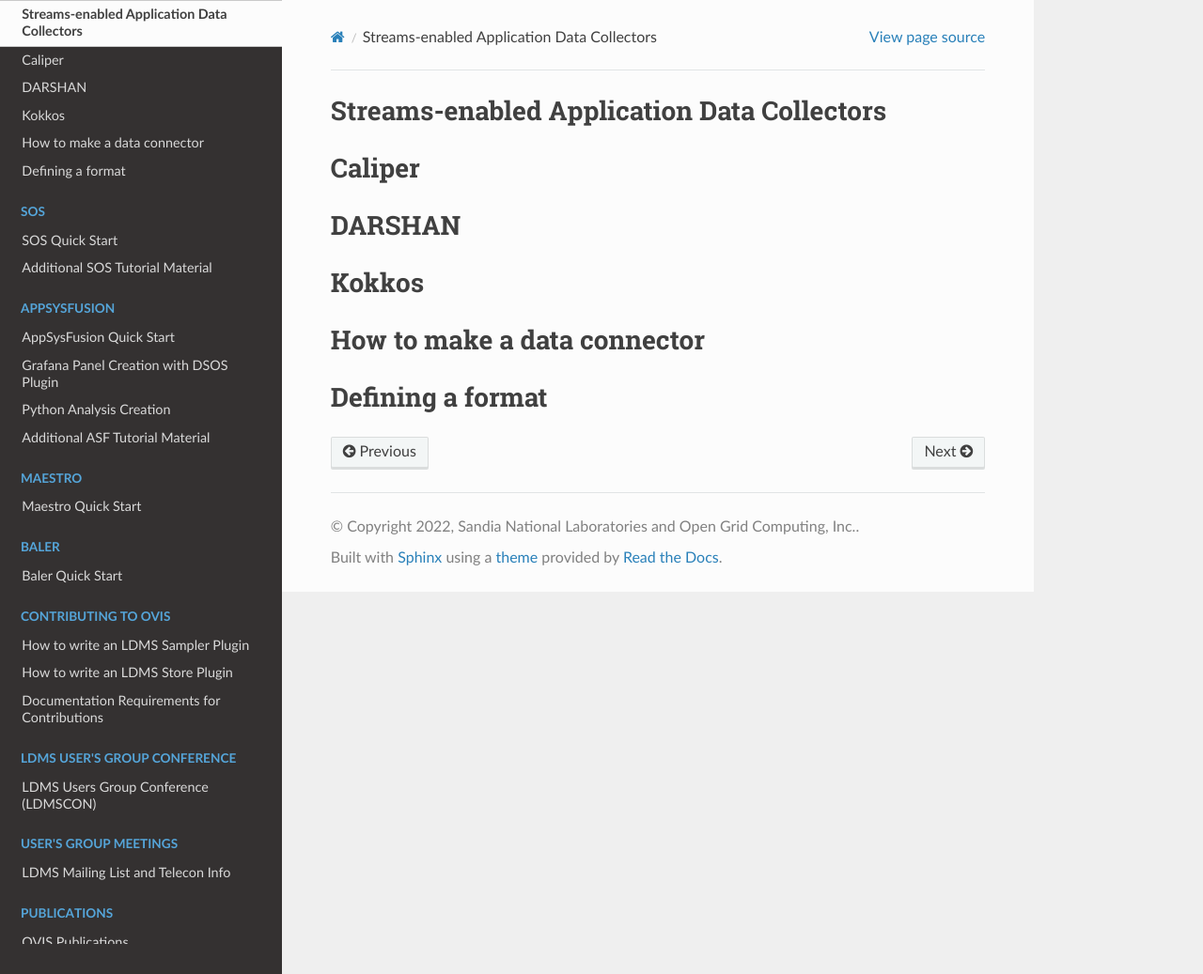
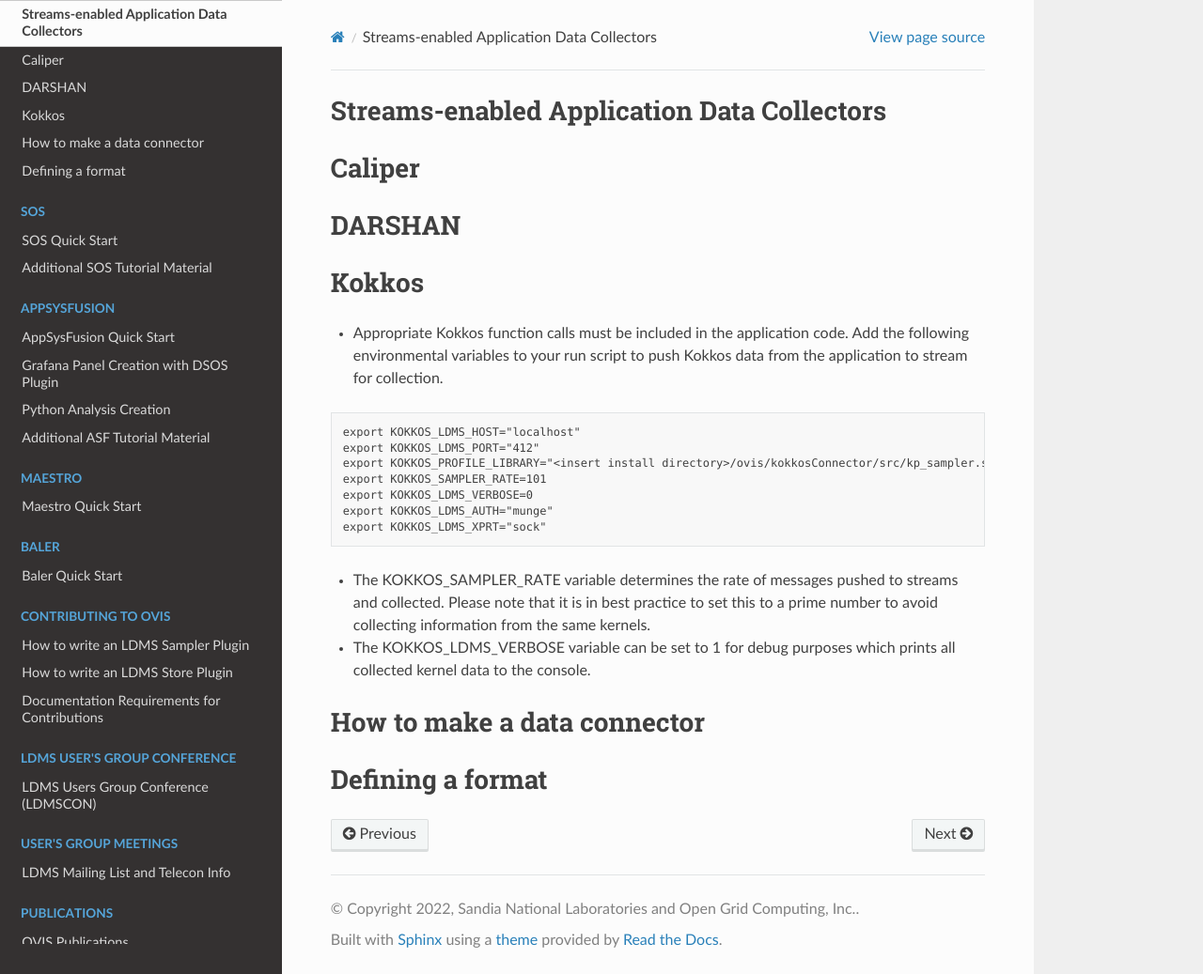
Before and after one commit to ovis-hpc/readthedocs, a Sphinx documentation site: the page built from docs/source/ldms-streams.rst, in a window 1280 px wide and 1037 px high. Shown: the whole window at 94% size. Built offline with Sphinx 7.4.7 and the Read the Docs theme 2.0.0, drawn with Linux system fonts in a browser that asks for light colours; pages that are not in the unit, such as notebooks, are missing from menus.

Commit message:
Update ldms-streams.rst

```diff
--- a/docs/source/ldms-streams.rst
+++ b/docs/source/ldms-streams.rst
@@ -6,6 +6,21 @@
 ********************
 Kokkos
 ********************
+* Appropriate Kokkos function calls must be included in the application code. Add the following environmental variables to your run script to push Kokkos data from the application to stream for collection.
+
+.. code-block:: RST
+
+  export KOKKOS_LDMS_HOST="localhost"
+  export KOKKOS_LDMS_PORT="412"
+  export KOKKOS_PROFILE_LIBRARY="<insert install directory>/ovis/kokkosConnector/src/kp_sampler.so;<insert install directory>/ovis/kokkosConnector/src/kp_kernel_ldms.so"
+  export KOKKOS_SAMPLER_RATE=101
+  export KOKKOS_LDMS_VERBOSE=0
+  export KOKKOS_LDMS_AUTH="munge"
+  export KOKKOS_LDMS_XPRT="sock"
+
+* The KOKKOS_SAMPLER_RATE variable determines the rate of messages pushed to streams and collected. Please note that it is in best practice to set this to a prime number to avoid collecting information from the same kernels.
+* The KOKKOS_LDMS_VERBOSE variable can be set to 1 for debug purposes which prints all collected kernel data to the console.
+
 How to make a data connector
 ************************
 Defining a format
```
